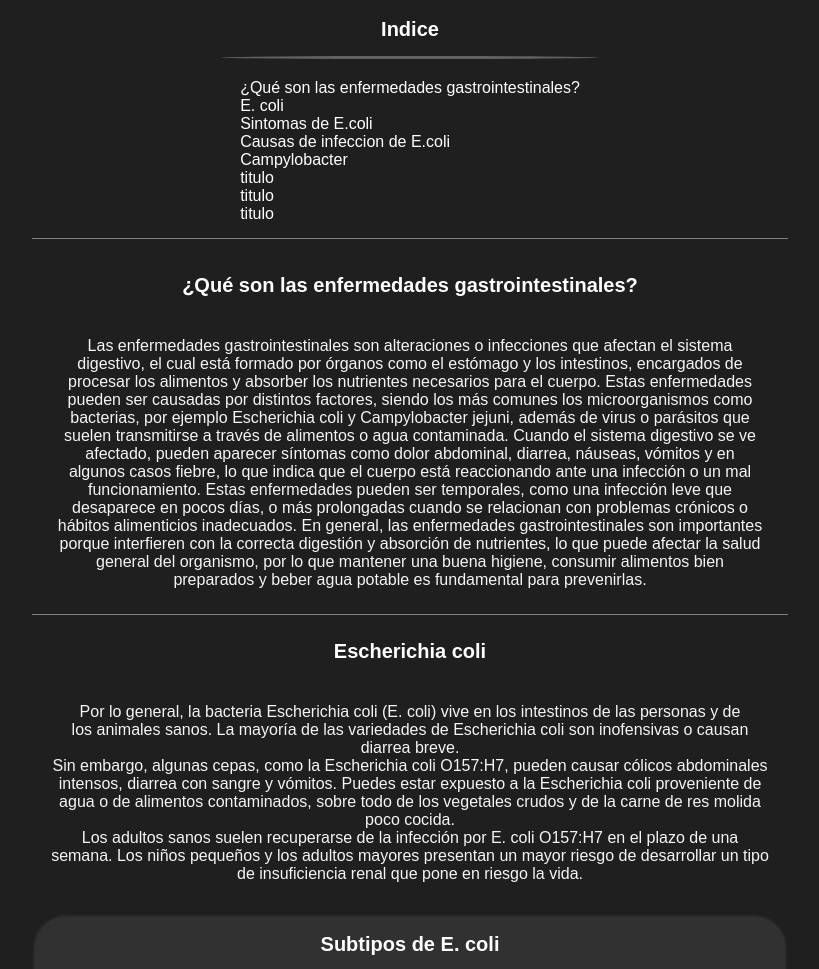
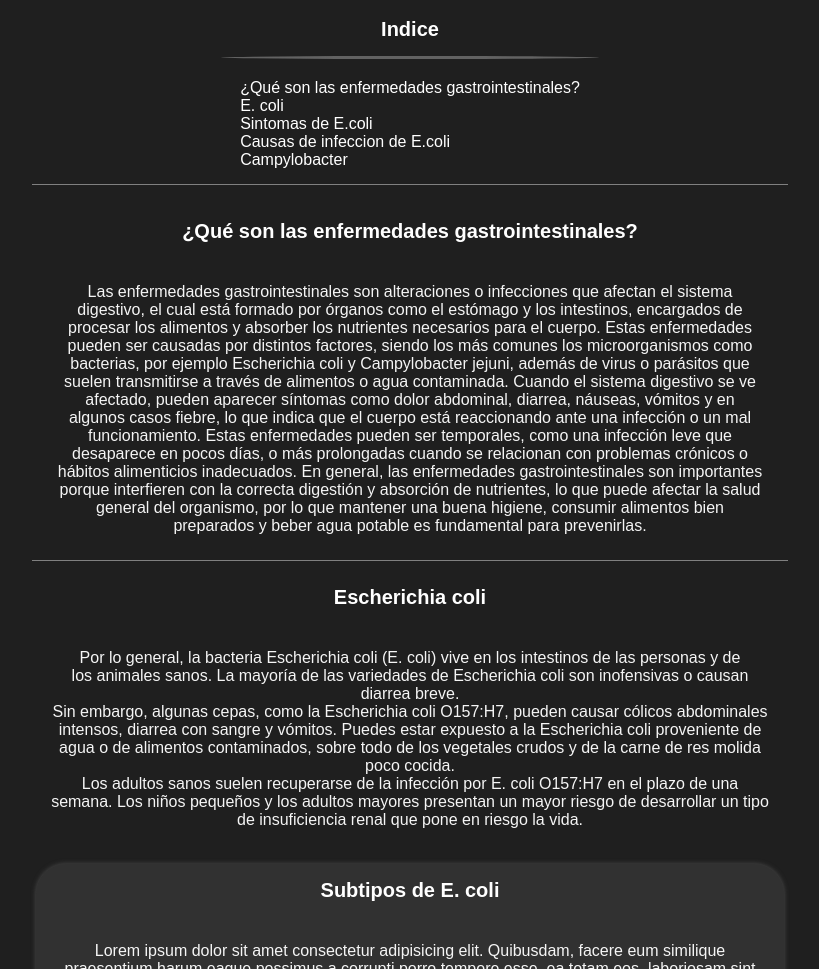
Before and after one commit to antorcha001/problemas_gastrointestinales_equipo_2_primera_versi-n, a plain HTML site: page index.html in a window 1280 px wide. Shown: the part 1007-1976 px from the top of the page, without its empty margins (230-1049 px from the left). Drawn offline with Linux system fonts and the light colour scheme.

Commit message:
index.html

```diff
--- a/index.html
+++ b/index.html
@@ -1,5 +1,5 @@
 <!DOCTYPE html>
-<html lang="en">
+<html lang="es">
 <head>
     <meta charset="UTF-8">
     <meta name="viewport" content="width=device-width, initial-scale=1.0">
@@ -61,9 +61,6 @@
                 <li><a href="#3">Sintomas de E.coli</a></li>
                 <li><a href="#4">Causas de infeccion de E.coli</a></li>
                 <li><a href="#5">Campylobacter</a></li>
-                <li><a href="#6">titulo</a></li>
-                <li><a href="#7">titulo</a></li>
-                <li><a href="#8">titulo</a></li>
             </ul>
         </div>
     </div>
```
